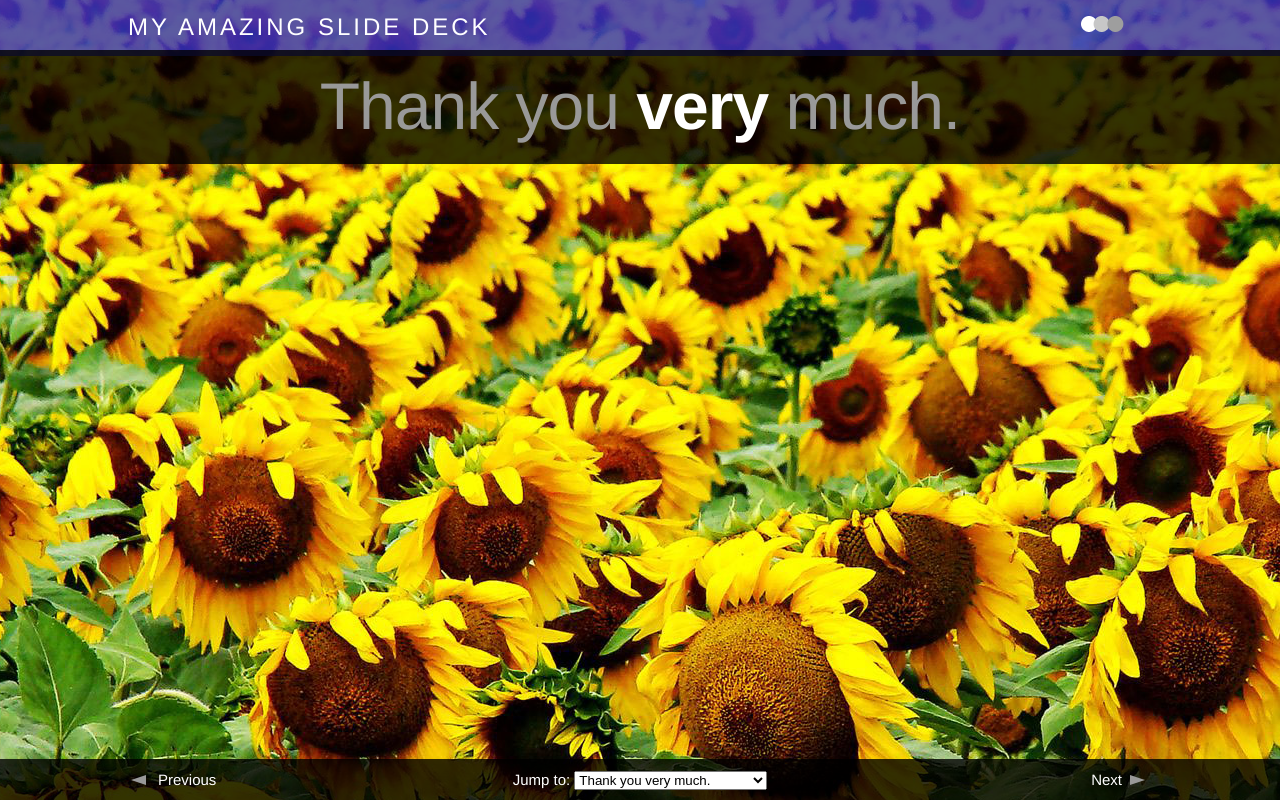
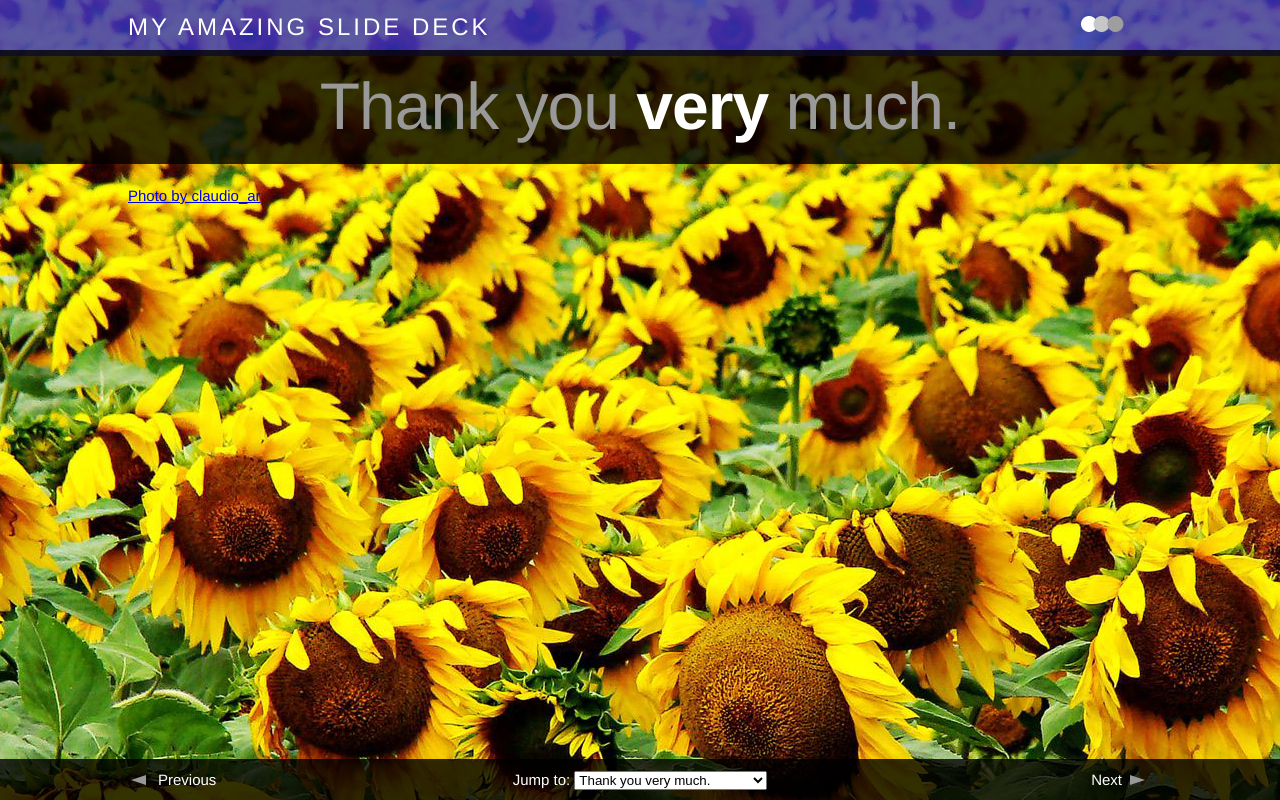
Before and after one commit to chriscoyier/Slides, a PHP site: page /slides/3-graphic.php in a window 1280 px wide. Run offline with PHP 8.4, Linux system fonts and the light colour scheme; some libraries are stand-ins or nearby versions.

Commit message:
photo credit on slide 3

```diff
--- a/slides/3-graphic.php
+++ b/slides/3-graphic.php
@@ -9,7 +9,7 @@
 
 	<section>
 
-		<!-- Slide content goes here -->
+		<p><a href="http://www.flickr.com/photos/claudio_ar/2077867996/">Photo by claudio_ar</a>
 
 	</section>
 
```
